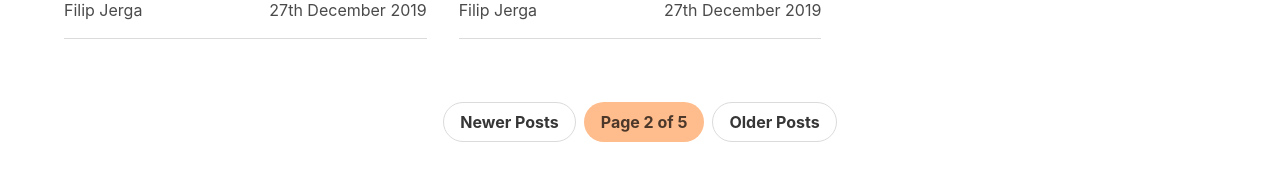
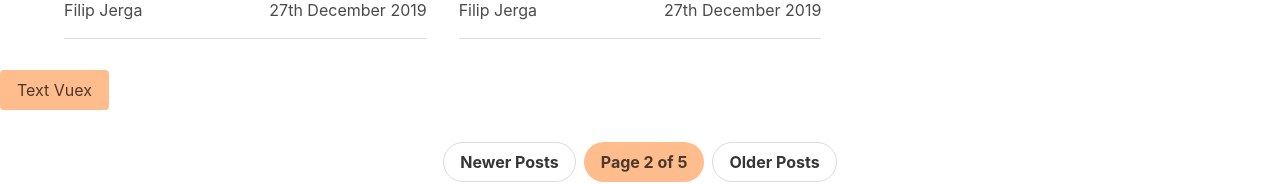
Before and after one commit to crushen/Vue-and-Firebase, a Vue app: page / in a window 1280 px wide. Shown: the part 1128-1312 px from the top of the page. Built offline with nearby package versions, Linux system fonts and the light colour scheme.

Commit message:
Initialised Vuex

```diff
--- a/package.json
+++ b/package.json
@@ -17,7 +17,8 @@
     "node-sass": "^4.12.0",
     "sass-loader": "^8.0.0",
     "vue": "^2.6.10",
-    "vue-router": "^3.1.4"
+    "vue-router": "^3.1.4",
+    "vuex": "^3.1.2"
   },
   "devDependencies": {
     "@vue/cli-plugin-babel": "^4.1.0",
--- a/src/main.js
+++ b/src/main.js
@@ -1,6 +1,7 @@
 import Vue from 'vue'
 import App from './App.vue'
 import router from './router';
+import store from './store'
 
 // Font awesome
 import { library } from '@fortawesome/fontawesome-svg-core'
@@ -13,5 +14,6 @@ Vue.config.productionTip = false
 
 new Vue({
   router,
+  store,
   render: h => h(App),
 }).$mount('#app')
--- a/src/pages/Home.vue
+++ b/src/pages/Home.vue
@@ -8,6 +8,7 @@
           :exchanges="exchanges" />
       </div>
     </section>
+    <button @click="$store.dispatch('test')" class="button is-primary">Text Vuex</button>
     <pagination />
   </div>
 </template>
--- /dev/null
+++ b/src/store/index.js
@@ -0,0 +1,12 @@
+import Vue from 'vue'
+import Vuex from 'vuex'
+
+Vue.use(Vuex)
+
+export default new Vuex.Store({
+  actions: {
+    test() {
+      alert('Hello Vuex')
+    }
+  }
+})
```
Also changed, not shown: 1 other file (tests, documents, lock files or other folders).
